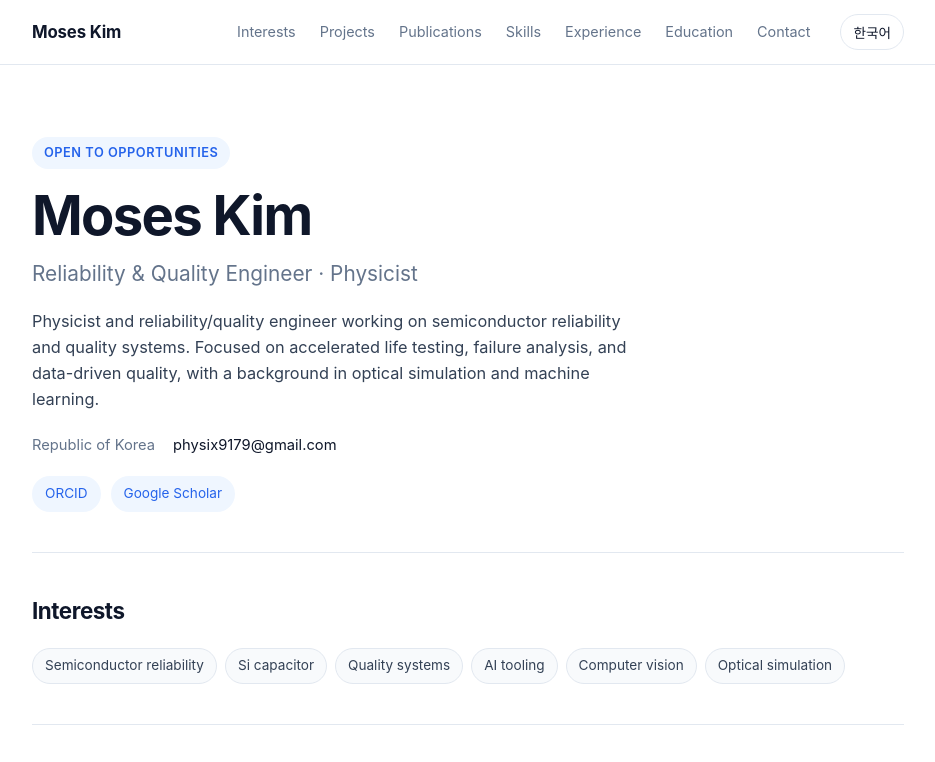
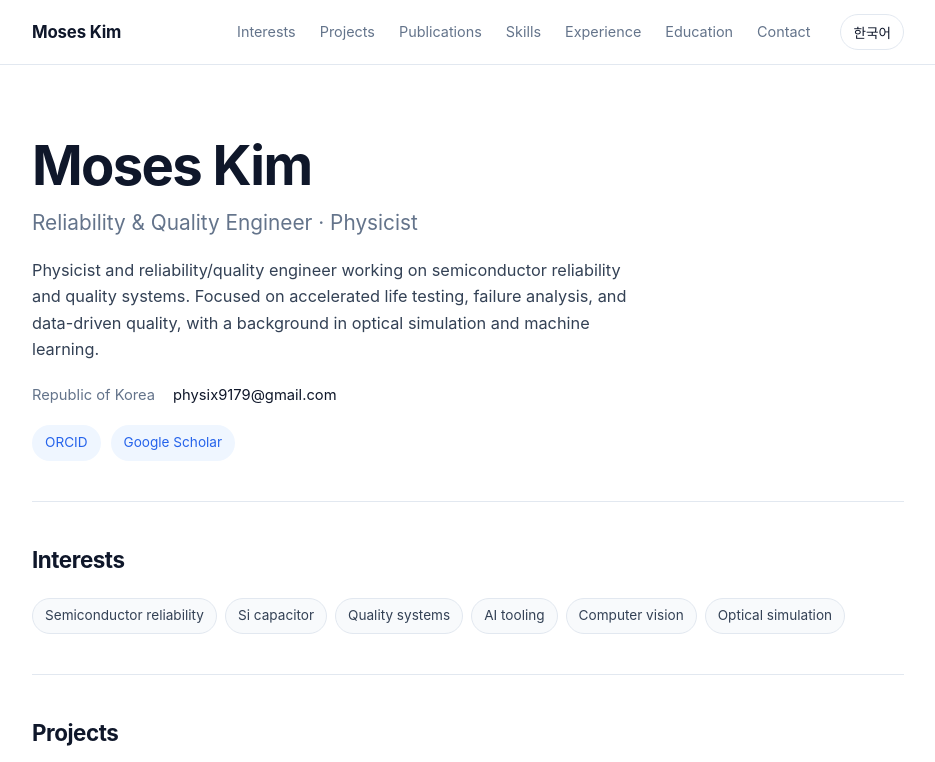
Before and after one commit to momozzang/portfolio, a plain HTML site: page index.html in a window 1280 px wide. Shown: the top 762 px of the page, without its empty margins (172-1107 px from the left). Drawn offline with Linux system fonts and the light colour scheme.

Commit message:
Remove open-to-opportunities badge
Constraint: badge no longer wanted

Rejected: keep as neutral tag | user requested removal

Confidence: high

Scope-risk: narrow

Directive: remove unused CSS/UI keys when dropping a feature

Tested: node --check; local render after change

Not-tested: live Pages rebuild (automatic)

```diff
--- a/app.js
+++ b/app.js
@@ -58,9 +58,6 @@
       .join("");
     return (
       '<section class="hero">' +
-      '<p class="eyebrow">' +
-      esc(u.available) +
-      "</p>" +
       "<h1>" +
       esc(t(p.name)) +
       "</h1>" +
--- a/data.js
+++ b/data.js
@@ -249,7 +249,6 @@ window.PORTFOLIO = {
       education: "Education",
       awards: "Awards",
       contact: "Contact",
-      available: "Open to opportunities",
       toggle: "한국어",
     },
     ko: {
@@ -261,7 +260,6 @@ window.PORTFOLIO = {
       education: "학력",
       awards: "수상",
       contact: "연락처",
-      available: "기회에 열려 있음",
       toggle: "English",
     },
   },
--- a/styles.css
+++ b/styles.css
@@ -102,19 +102,6 @@ body {
 /* Hero */
 .hero {
   padding: 72px 0 40px;
-}
-
-.eyebrow {
-  display: inline-block;
-  font-size: 0.8rem;
-  font-weight: 600;
-  letter-spacing: 0.04em;
-  text-transform: uppercase;
-  color: var(--accent);
-  background: var(--accent-soft);
-  padding: 6px 12px;
-  border-radius: 999px;
-  margin: 0 0 18px;
 }
 
 h1 {
```
